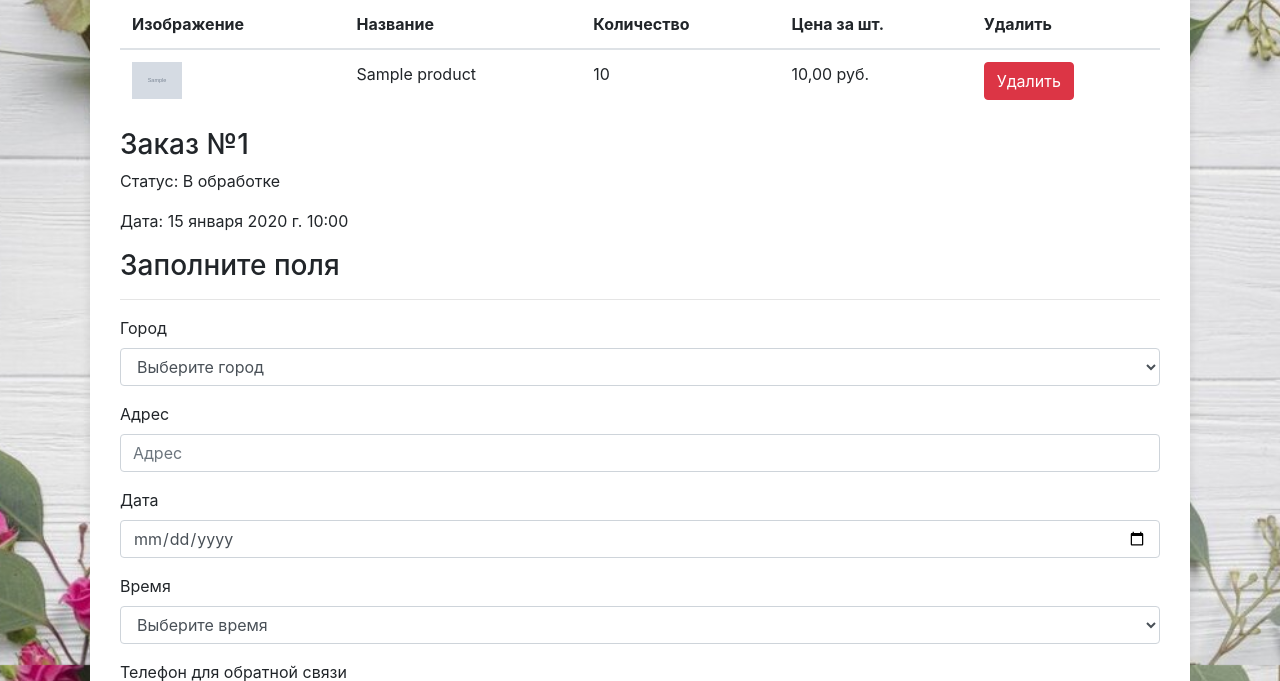
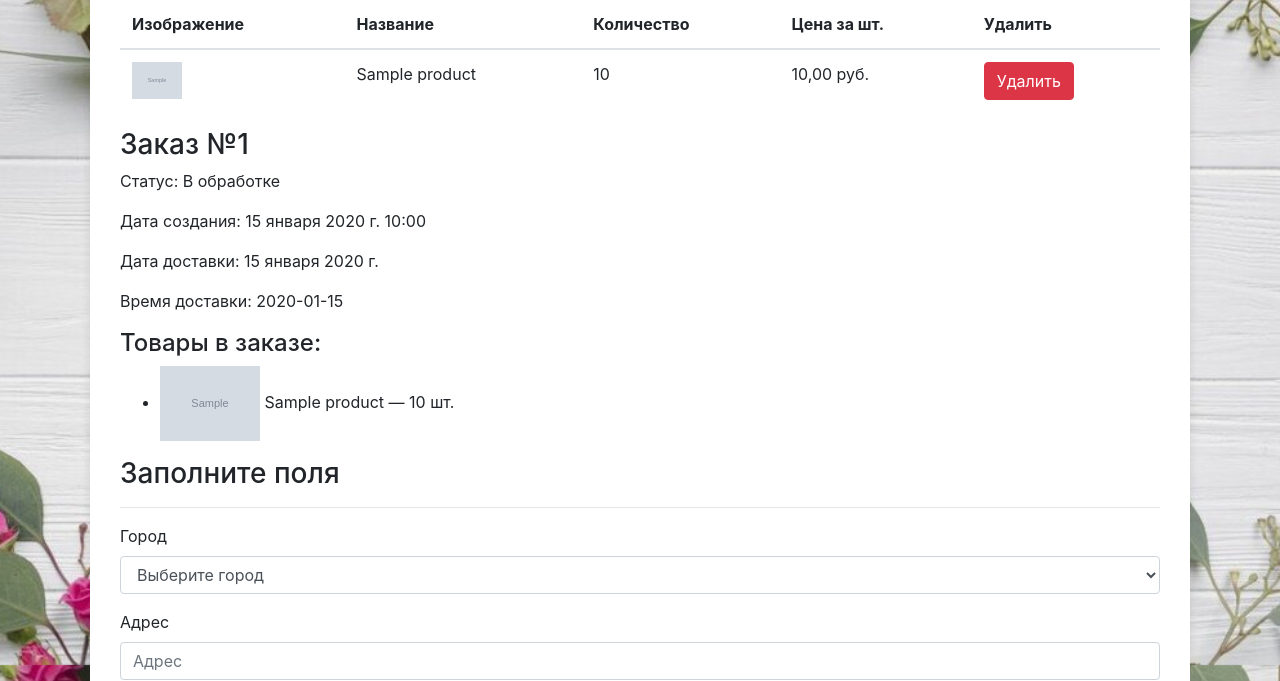
Before and after one commit to maxpanev/Final-project2, a Django app: page /basket/ in a window 1280 px wide. Shown: the part 135-816 px from the top of the page. Run offline with Django 5.2, Linux system fonts and the light colour scheme; a user stored in the database is signed in; tables that the repository leaves empty hold one stand-in row (values such as "Sample post"); grey boxes marked "Sample" are stand-in pictures; some libraries are stand-ins or nearby versions.

Commit message:
update basket.html

```diff
--- a/myproject/myapp/templates/basket.html
+++ b/myproject/myapp/templates/basket.html
@@ -46,8 +46,18 @@
             <div class="order">
                 <h3>Заказ №{{ order.id }}</h3>
                 <p>Статус: {{ order.get_status_display }}</p>
-                <p>Дата: {{ order.created_at }}</p>
-                <!-- Здесь вы можете добавить отображение товаров из заказа и другую информацию -->
+                <p>Дата создания: {{ order.created_at }}</p>
+                <p>Дата доставки: {{ order.date }}</p>
+                <p>Время доставки: {{ order.time }}</p>
+                <h4>Товары в заказе:</h4>
+                <ul>
+                    {% for item in order.items.all %}
+                    <li>
+                        <img src="{{ item.product.image.url }}" alt="{{ item.product.name }}" style="width: 100px; height: auto;">
+                        {{ item.product.name }} — {{ item.quantity }} шт.
+                    </li>
+                    {% endfor %}
+                </ul>
             </div>
         {% endif %}
     {% empty %}
```
